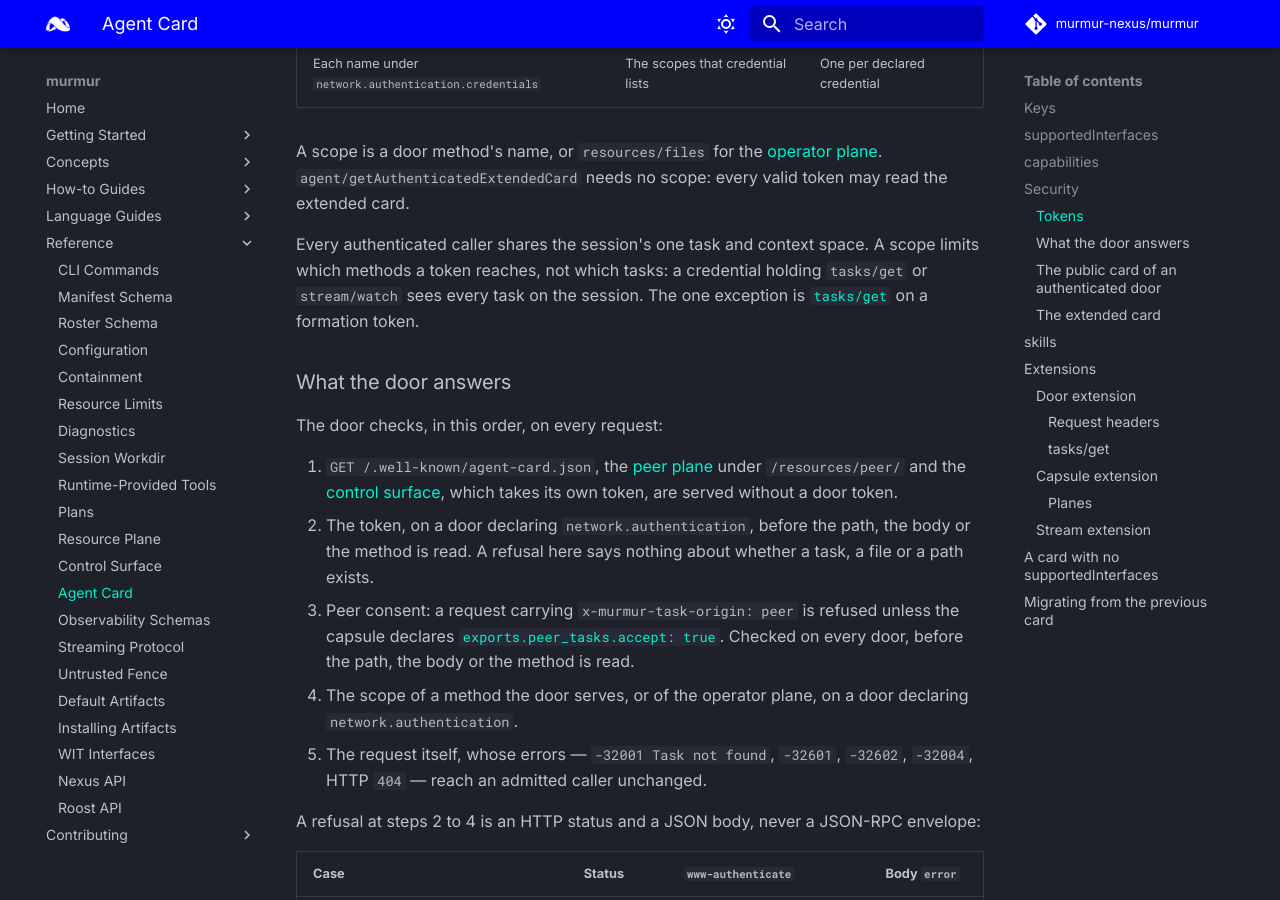
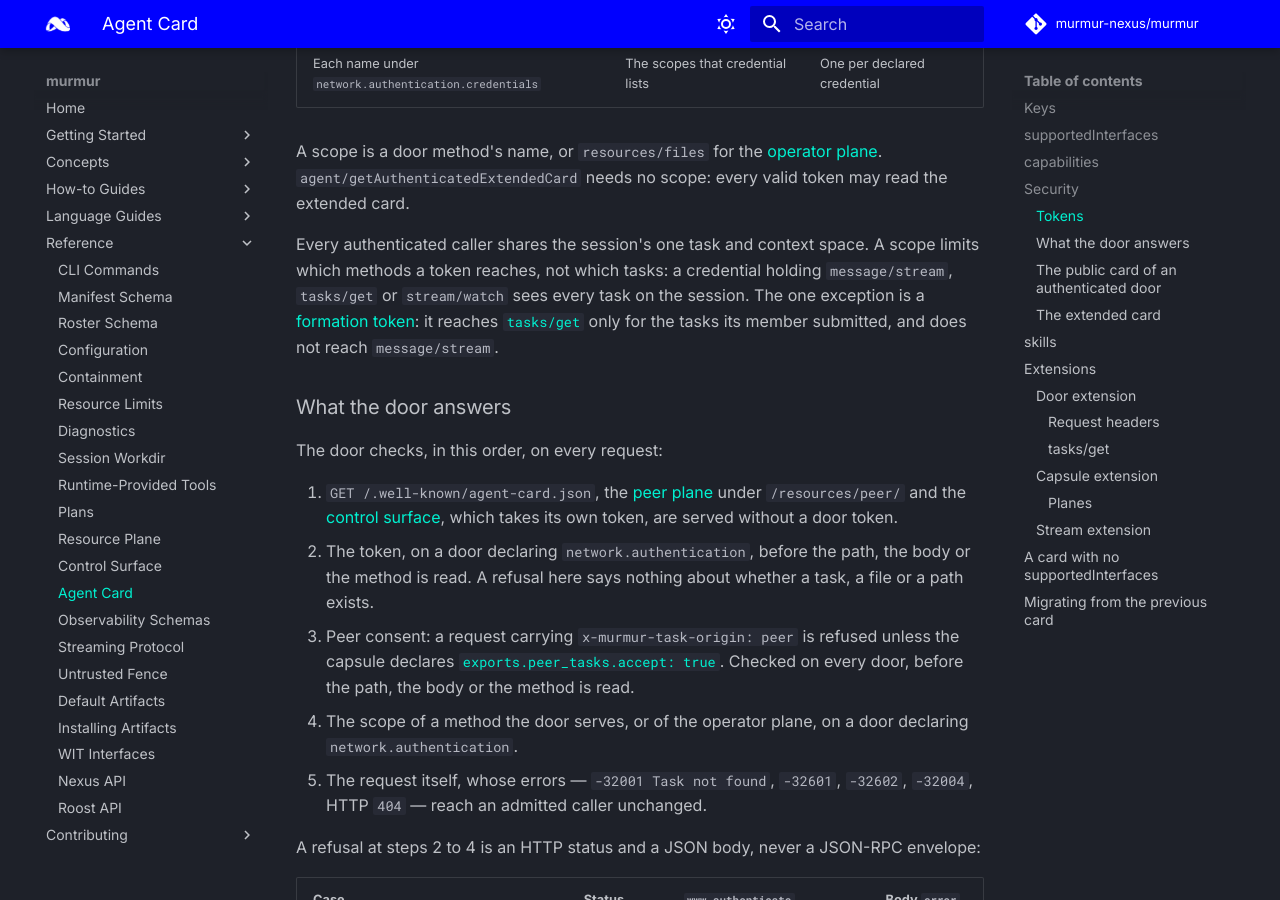
Before and after one commit to murmur-nexus/murmur, an MkDocs documentation site: the page built from docs/content/reference/agent-card.md, in a window 1280 px wide and 900 px high, scrolled down 4859 px. Built offline with MkDocs 1.6.1 and Material for MkDocs 9.7.7, drawn with Linux system fonts in a browser that asks for light colours; comment, search, counter and statistics services are not loaded; some of the changed text lies outside the part shown.

Commit message:
checkpoint(#e82bb422): Entering review stage
Signed-off-by: ewdegraaff <ewdegraaff@users.noreply.github.com>

```diff
--- a/docs/content/reference/agent-card.md
+++ b/docs/content/reference/agent-card.md
@@ -168,8 +168,10 @@ A scope is a door method's name, or `resources/files` for the
 scope: every valid token may read the extended card.
 
 Every authenticated caller shares the session's one task and context space. A scope limits which
-methods a token reaches, not which tasks: a credential holding `tasks/get` or `stream/watch` sees
-every task on the session. The one exception is [`tasks/get`](#tasks-get) on a formation token.
+methods a token reaches, not which tasks: a credential holding `message/stream`, `tasks/get` or
+`stream/watch` sees every task on the session. The one exception is a
+[formation token](roster.md#formation-token): it reaches [`tasks/get`](#tasks-get) only for the
+tasks its member submitted, and does not reach `message/stream`.
 
 ### What the door answers { #door-authentication }
 
@@ -434,8 +436,9 @@ answers the header with `-32602` without starting a task — see
 
 On a [formation token](roster.md#formation-token), `tasks/get` answers only the tasks the calling
 member submitted. Any other id — another member's task, the operator's, or one the session never
-held — is answered `-32001 Task not found`. Every other credential reads every task. This scopes
-`tasks/get` only: a `message/stream` connection carries the frames of every task the session runs.
+held — is answered `-32001 Task not found`. Every other credential reads every task. A formation
+token does not reach `message/stream`, whose connection carries the frames of every task the
+session runs.
 
 A `message/send` the door has no room for answers a `rejected` task whose `status.message` says
 why: `task rejected: capsule is busy`, or `task rejected: the session is closing`.
```
Also changed, not shown: docs/content/reference/manifest.md (+1 -1 lines), docs/content/reference/roster.md (+5 -2 lines), 4 other files.
